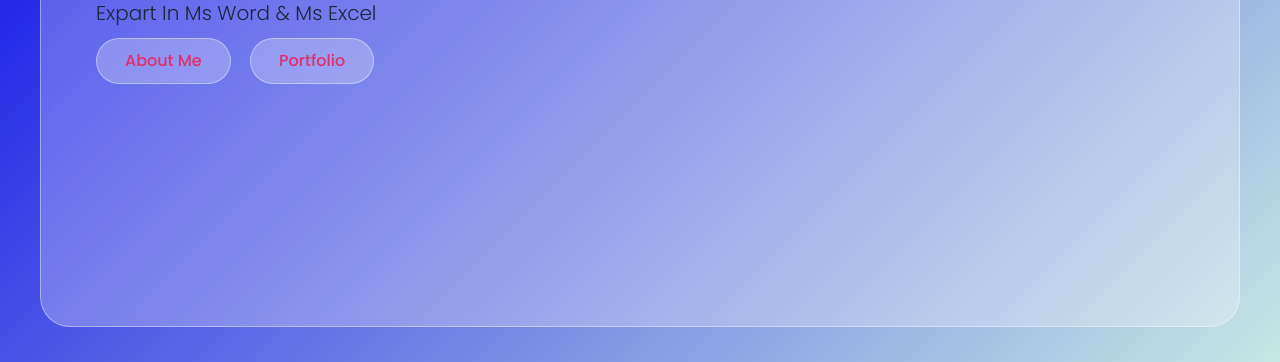
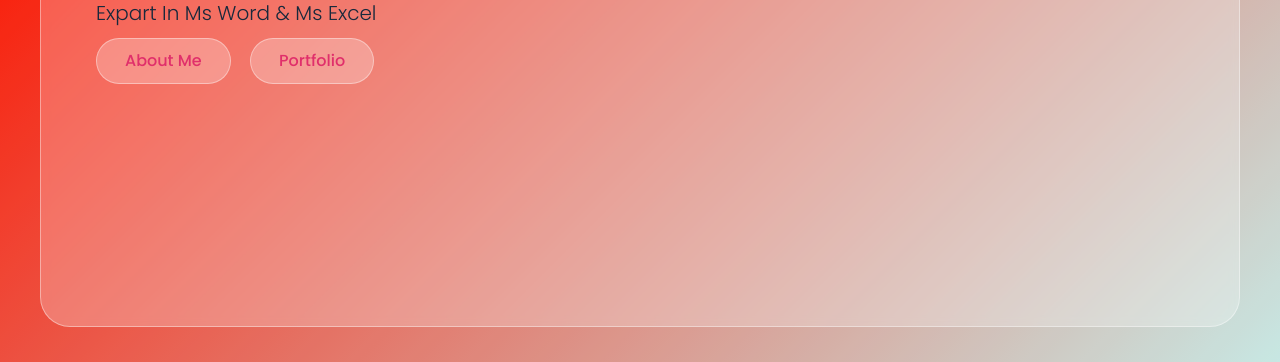
Before and after one commit to RicKKK69/Portfolio, a plain HTML site: page index.html in a window 1280 px wide. Shown: the part 438-800 px from the top of the page. Drawn offline with Linux system fonts and the light colour scheme.

Commit message:
Update style.css

```diff
--- a/style.css
+++ b/style.css
@@ -44,7 +44,8 @@ Global Setting
 body{
     min-height: 100vh;
     background-color: #c7e9fb;
-    background-image: linear-gradient(315deg, #c7e9fb 0%, #080cff 80%);
+    /* background: -webkit-linear-gradient(left, rgba(255,0,0,0), rgba(255,0,0,1)); */
+    background-image: linear-gradient(315deg, #c7e9fb 0%, #ff0808 80%);
     background-attachment: fixed;
     font-size: 16px;
     font-family: 'Poppins', sans-serif;
```
